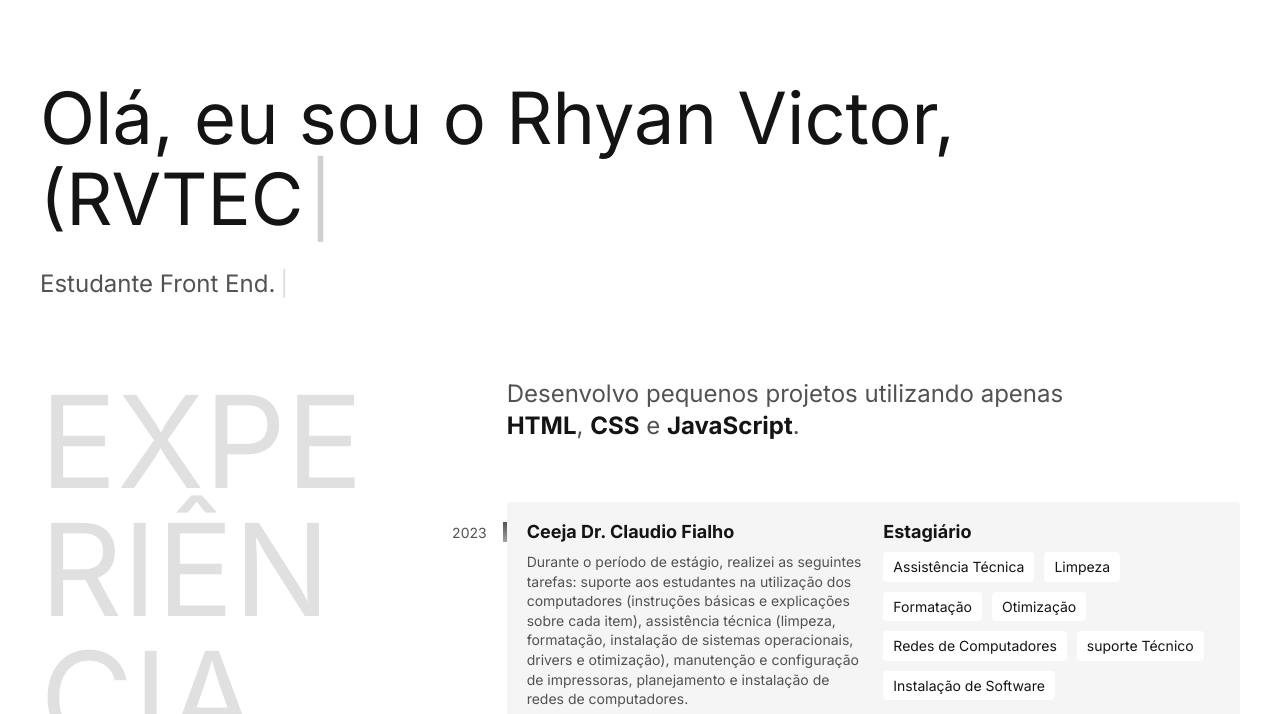
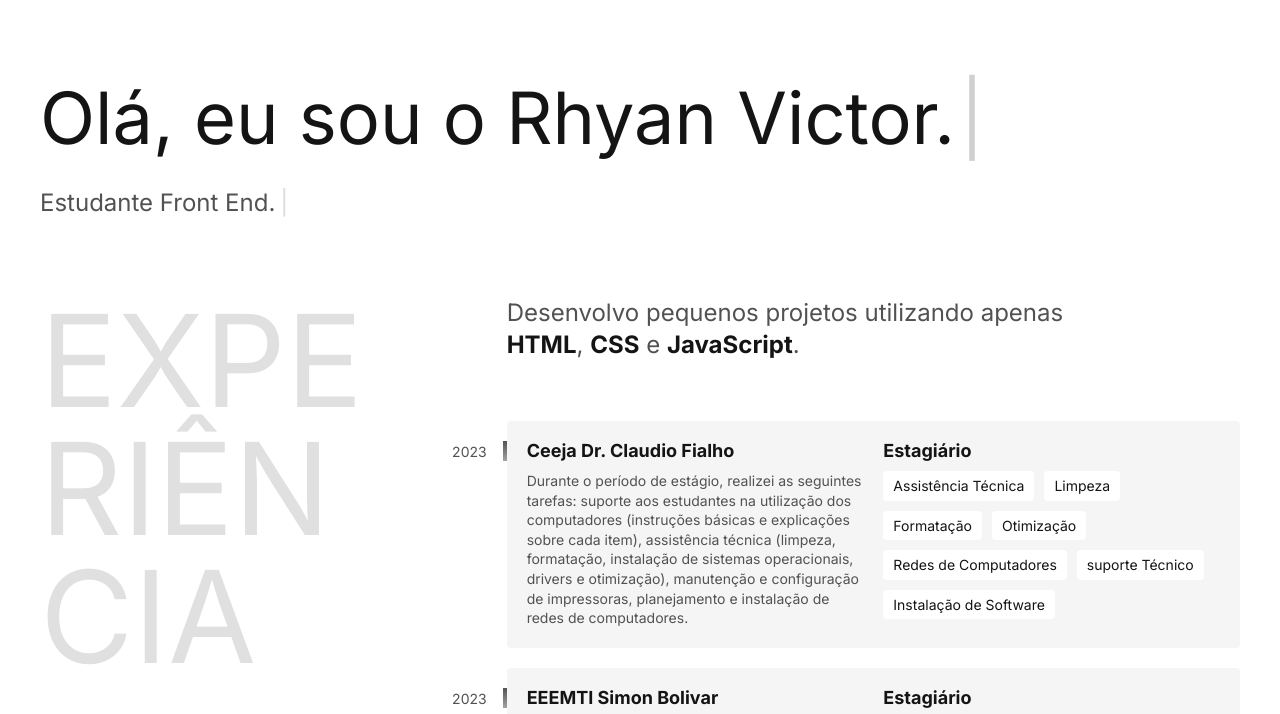
Before and after one commit to RhyanVictoor/portifolio, a plain HTML site: page index.html in a window 1280 px wide. Shown: the part 86-800 px from the top of the page. Drawn offline with Linux system fonts and the light colour scheme.

Commit message:
atualização index

```diff
--- a/index.html
+++ b/index.html
@@ -21,7 +21,7 @@
         </header>
         <main class="introducao">
             <div>
-                <h1 class="fadeInDown" data-anime="500">Olá, eu sou o Rhyan Victor, (RVTECH).</h1>
+                <h1 class="fadeInDown" data-anime="500">Olá, eu sou o Rhyan Victor.</h1>
                 <p class="fadeInDown" data-anime="700">Estudante Front End.</p>
             </div>
         </main>
```
